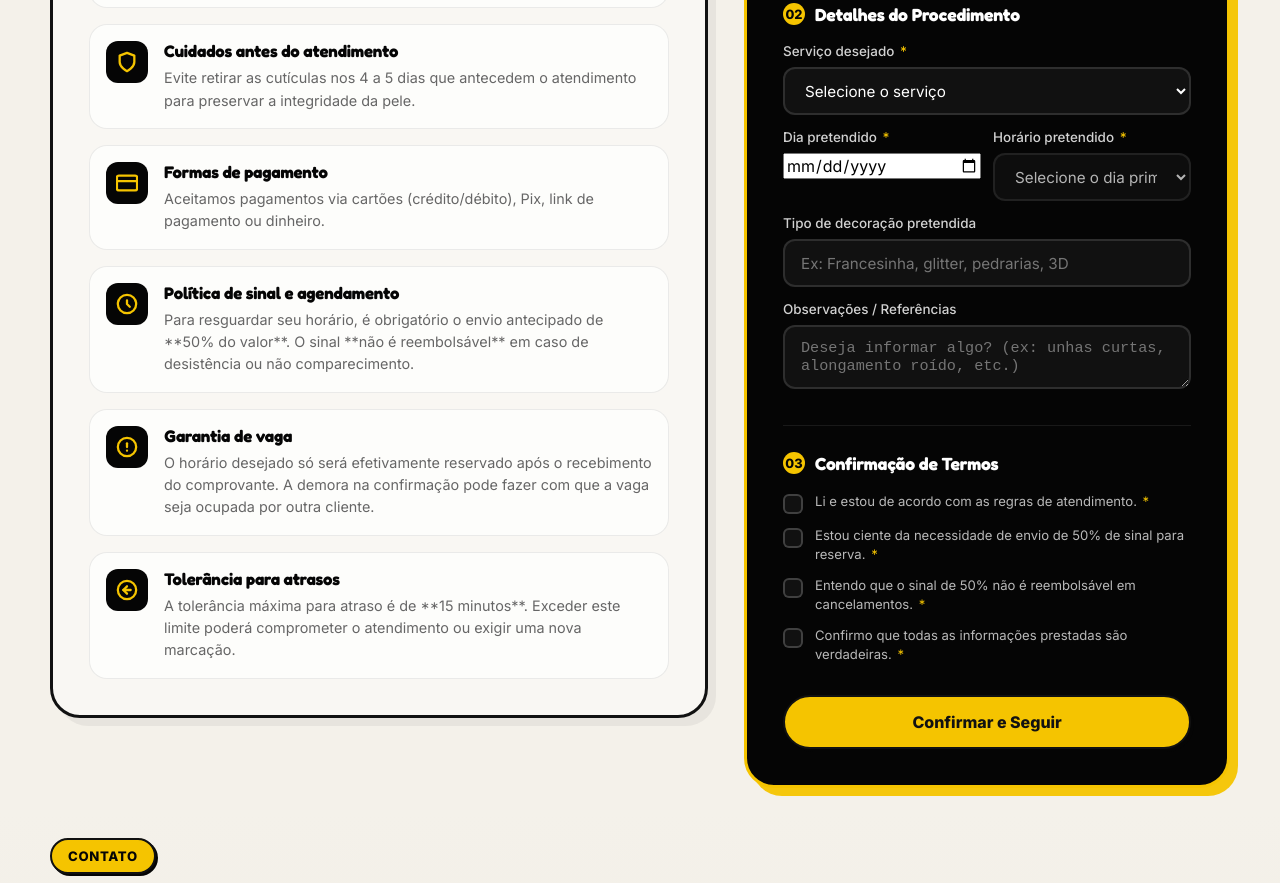
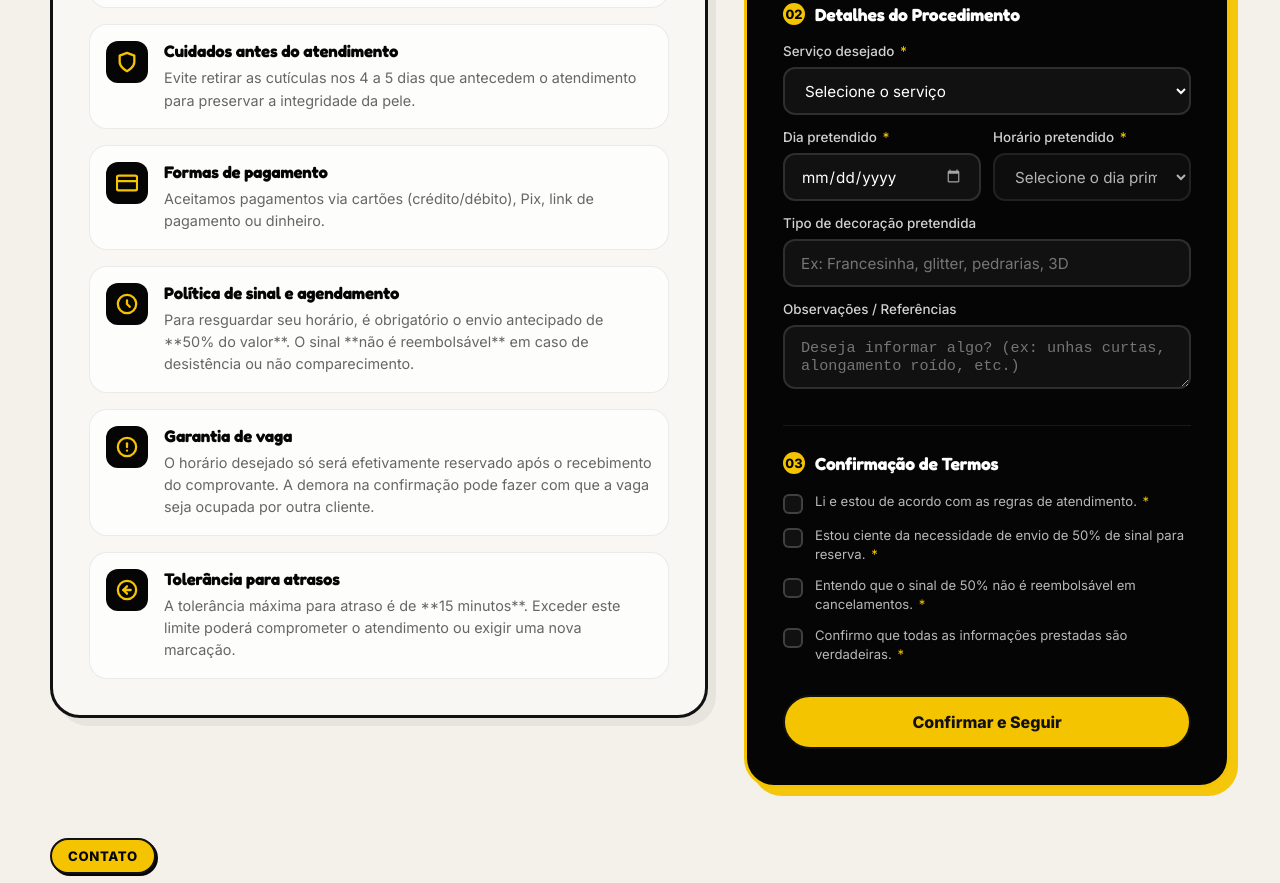
Before and after one commit to walaceeramos/Landing-Page---ConceptNails-V4, a plain HTML site: page index.html in a window 1280 px wide. Shown: the part 5355-6238 px from the top of the page. Drawn offline with Linux system fonts and the light colour scheme.

Commit message:
feat: Integra o Google Agenda real e estiliza o input de data

```diff
--- a/style.css
+++ b/style.css
@@ -1760,6 +1760,7 @@ h2,
 .pre-booking-card input[type="text"],
 .pre-booking-card input[type="tel"],
 .pre-booking-card input[type="number"],
+.pre-booking-card input[type="date"],
 .pre-booking-card select,
 .pre-booking-card textarea {
   width: 100%;
@@ -1771,6 +1772,19 @@ h2,
   padding: 0 16px;
   font-size: 0.95rem;
   transition: border-color 0.25s ease, box-shadow 0.25s ease, background-color 0.25s ease;
+}
+
+/* Customização premium do ícone de calendário nativo */
+.pre-booking-card input[type="date"]::-webkit-calendar-picker-indicator {
+  filter: invert(1) brightness(0.95);
+  cursor: pointer;
+  opacity: 0.65;
+  transition: opacity 0.2s ease, transform 0.25s ease;
+}
+
+.pre-booking-card input[type="date"]::-webkit-calendar-picker-indicator:hover {
+  opacity: 1;
+  transform: scale(1.1);
 }
 
 .pre-booking-card textarea {
```
Also changed, not shown: 3 other files.
